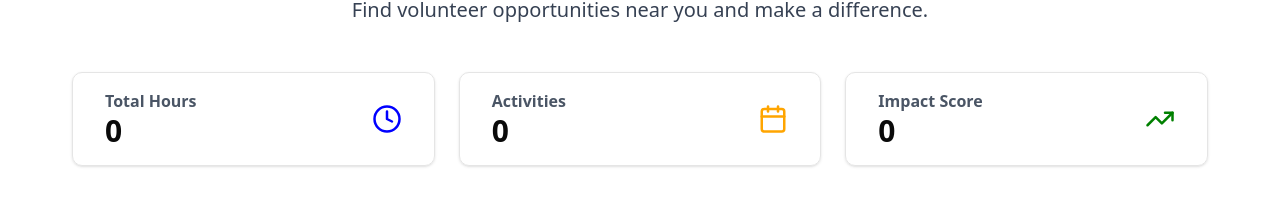
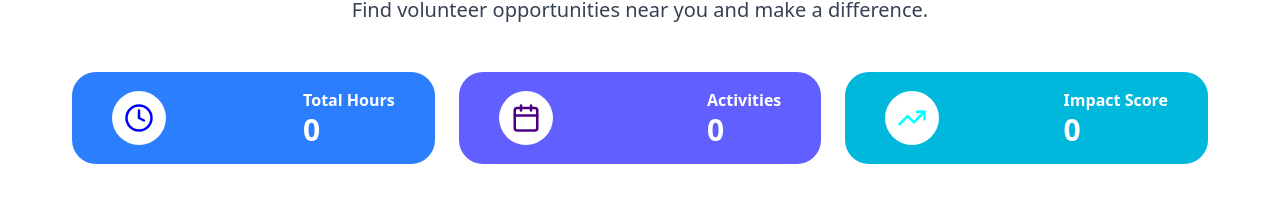
Before and after one commit to rycatt/voluntify, a Next.js app: page / in a window 1280 px wide. Shown: the part 164-380 px from the top of the page. Built offline with nearby package versions, Linux system fonts and the light colour scheme; no server answers; the database is empty; sample sign-in values are in the browser's storage.

Commit message:
Update UI

```diff
--- a/app/page.tsx
+++ b/app/page.tsx
@@ -61,16 +61,19 @@ export default function HomePage() {
           title="Total Hours"
           value={totalHours}
           icon={<Clock size={30} color="blue" />}
+          bgColor="bg-blue-500"
         />
         <VolunteerStats
           title="Activities"
           value={logs.length}
-          icon={<Calendar size={30} color="orange" />}
+          icon={<Calendar size={30} color="indigo" />}
+          bgColor="bg-indigo-500"
         />
         <VolunteerStats
           title="Impact Score"
           value={totalHours * 1.5}
-          icon={<TrendingUp size={30} color="green" />}
+          icon={<TrendingUp size={30} color="cyan" />}
+          bgColor="bg-cyan-500"
         />
       </div>
 
--- a/components/Volunteer/VolunteerStats.tsx
+++ b/components/Volunteer/VolunteerStats.tsx
@@ -4,16 +4,19 @@ interface VolunteerStatsProps {
   title: string;
   value: string | number;
   icon: ReactNode;
+  bgColor: string;
 }
 
-export const VolunteerStats = ({ title, value, icon }: VolunteerStatsProps) => {
+export const VolunteerStats = ({ title, value, icon, bgColor }: VolunteerStatsProps) => {
   return (
-    <div className="flex items-center justify-between space-x-12 border px-8 py-4 shadow-sm rounded-lg cursor-pointer">
+    <div
+      className={`flex items-center justify-between space-x-12 px-10 py-4 rounded-3xl cursor-pointer ${bgColor}`}
+    >
+      <div className="bg-white p-3 rounded-full">{icon}</div>
       <div>
-        <p className="text-gray-600 font-semibold">{title}</p>
-        <p className="text-3xl font-bold">{value}</p>
+        <p className="text-white font-semibold">{title}</p>
+        <p className="text-3xl text-white font-bold">{value}</p>
       </div>
-      {icon}
     </div>
   );
 };
```
